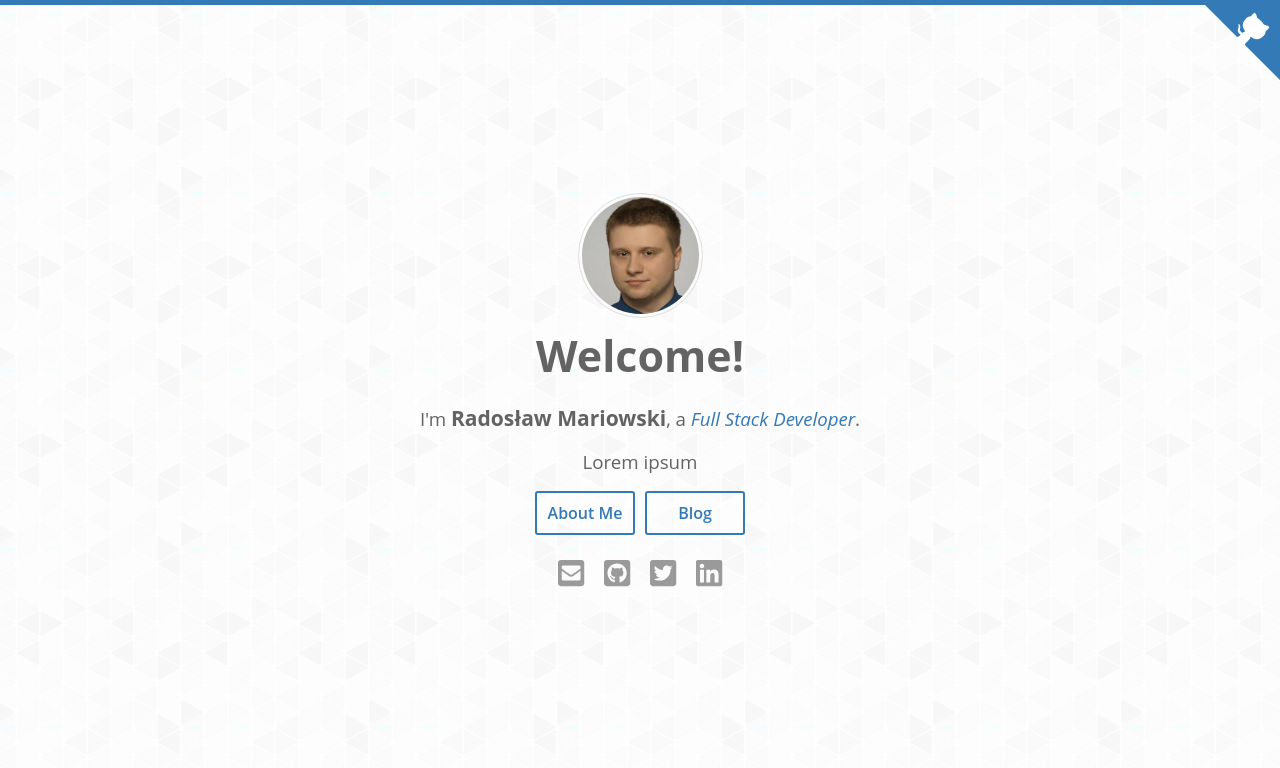
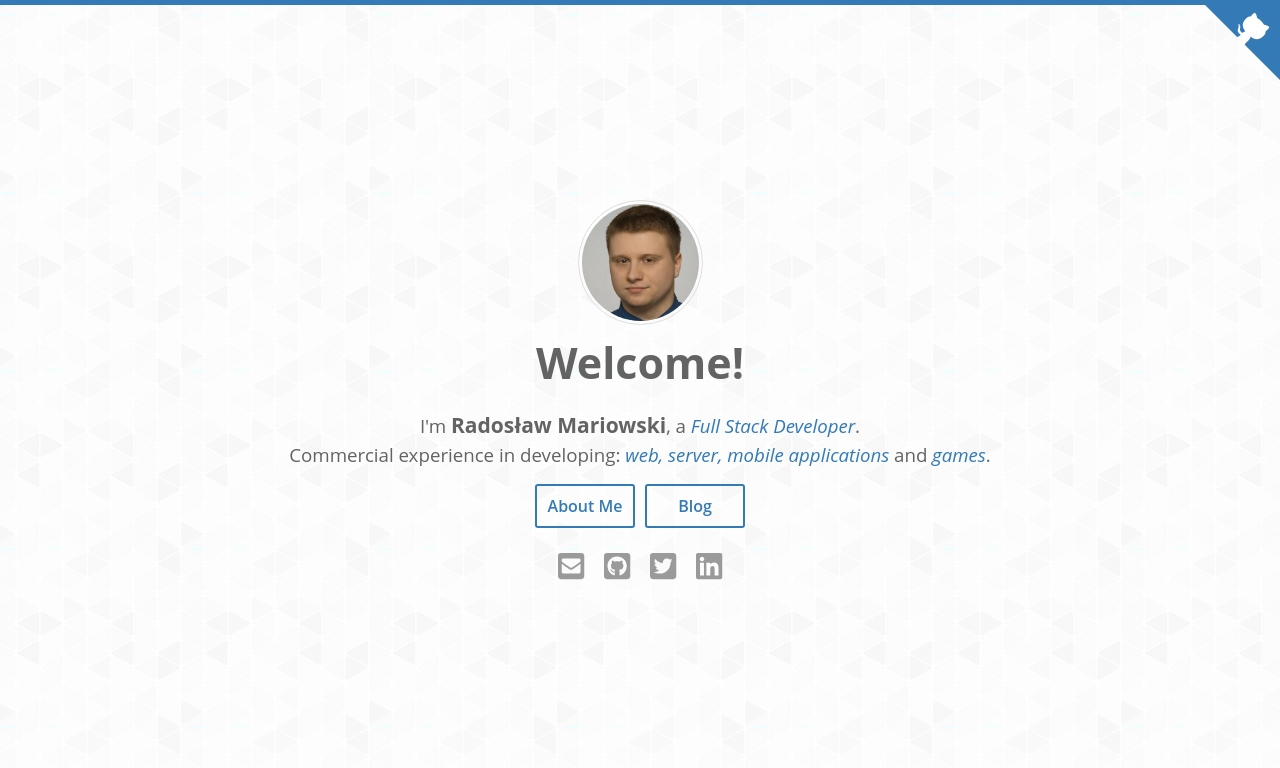
Before and after one commit to Xandev/my-website, a Next.js app: page / in a window 1280 px wide. Shown: the top 768 px of the page. Built offline with nearby package versions, Linux system fonts and the light colour scheme.

Commit message:
Replace lorem ipsum text with proper info

```diff
--- a/components/Hero/Info/Info.tsx
+++ b/components/Hero/Info/Info.tsx
@@ -5,9 +5,9 @@ const Info: FC = () => {
     <>
       <h1>Welcome!</h1>
       <h3>
-        I'm <strong>Radosław Mariowski</strong>, a <em>Full Stack Developer</em>.
+        I'm <strong>Radosław Mariowski</strong>, a <em>Full Stack Developer</em>.<br />
+        Commercial experience in developing: <em>web, server, mobile applications</em> and <em>games</em>.
       </h3>
-      <h3>Lorem ipsum</h3>
 
       <style jsx={true}>{`
         h1 {
```
